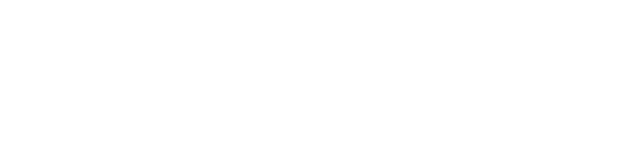
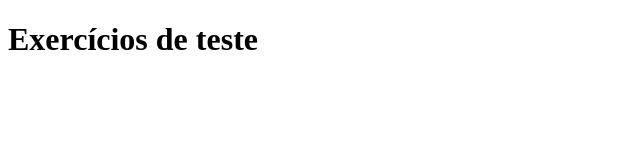
Before and after one commit to OSaile/HTML-CSS, a plain HTML site: page exercicios/ex022/index.html in a window 1280 px wide. Shown: the whole page, without its empty margins (0-640 px from the left). Drawn offline with Linux system fonts and the light colour scheme.

Commit message:
criei o exercício 022

```diff
--- a/exercicios/ex022/index.html
+++ b/exercicios/ex022/index.html
@@ -3,9 +3,9 @@
 <head>
     <meta charset="UTF-8">
     <meta name="viewport" content="width=device-width, initial-scale=1.0">
-    <title>Document</title>
+    <title>teste</title>
 </head>
 <body>
-
+    <h1>Exercícios de teste</h1>
 </body>
 </html>
```
